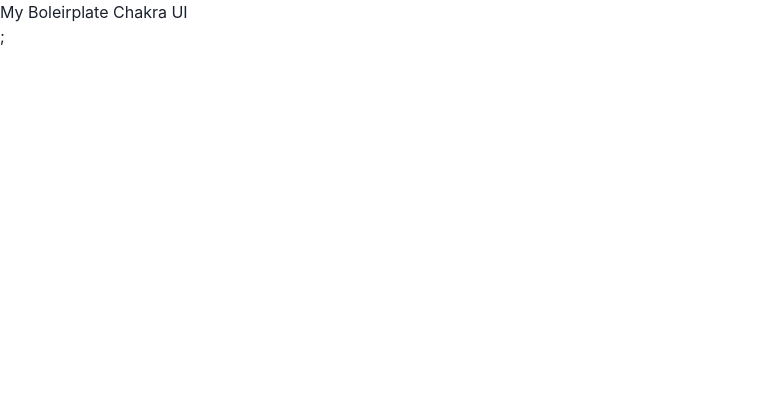
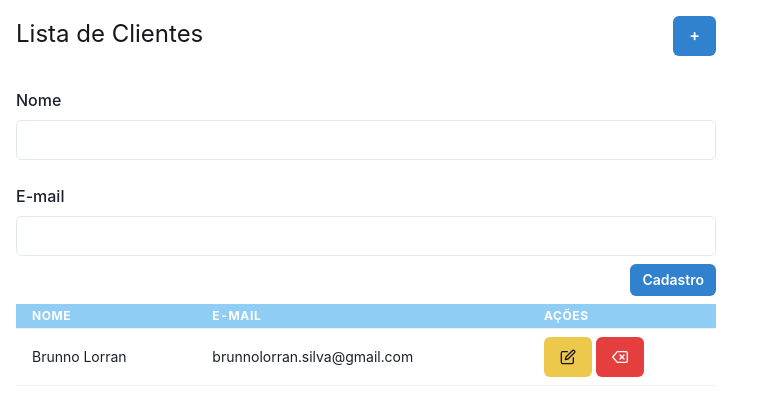
Before and after one commit to brunnolorran/crud-nextjs, a Next.js app: page / in a window 1280 px wide. Shown: the top 416 px of the page, without its empty margins (0-778 px from the left). Built offline with nearby package versions, Linux system fonts and the light colour scheme.

Commit message:
created index

```diff
--- a/package.json
+++ b/package.json
@@ -15,7 +15,8 @@
     "framer-motion": "^6",
     "next": "12.1.2",
     "react": "18.0.0",
-    "react-dom": "18.0.0"
+    "react-dom": "18.0.0",
+    "react-icons": "^4.3.1"
   },
   "devDependencies": {
     "eslint": "^8.12.0",
--- a/src/pages/index.js
+++ b/src/pages/index.js
@@ -1,7 +1,81 @@
+import {
+  Button,
+  Flex,
+  Text,
+  Box,
+  FormControl,
+  FormLabel,
+  Input,
+  VStack,
+  Table,
+  Thead,
+  Tbody,
+  Tfoot,
+  Tr,
+  Th,
+  Td,
+  Tooltip,
+  TableContainer
+} from '@chakra-ui/react';
+
+import { FiEdit, FiDelete } from 'react-icons/fi';
+
 export default function Index() {
   return (
-    <>
-      <h1>My Boleirplate Chakra UI</h1>;
-    </>
+    <Box w={700} margin={4}>
+      <Flex color={'white'} justifyContent={'space-between'} marginY={4}>
+        <Text color={'black'} fontSize={'2xl'}>
+          Lista de Clientes
+        </Text>
+        <Button colorScheme={'blue'}>+</Button>
+      </Flex>
+
+      <VStack marginY={2}>
+        <FormControl marginY="1rem">
+          <FormLabel>Nome</FormLabel>
+          <Input type="text" />
+        </FormControl>
+
+        <FormControl marginY="1rem">
+          <FormLabel>E-mail</FormLabel>
+          <Input type="email" />
+        </FormControl>
+
+        <Button colorScheme="blue" size="sm" alignSelf={'flex-end'}>
+          Cadastro
+        </Button>
+      </VStack>
+      <TableContainer>
+        <Table size="sm">
+          <Thead bgColor={'blue.200'}>
+            <Tr>
+              <Th textColor={'white'}>Nome</Th>
+              <Th textColor={'white'}>E-mail</Th>
+              <Th textColor={'white'}>Ações</Th>
+            </Tr>
+          </Thead>
+          <Tbody>
+            <Tr>
+              <Td>Brunno Lorran</Td>
+              <Td>brunnolorran.silva@gmail.com</Td>
+              <Td>
+                <Flex>
+                  <Tooltip label={'Editar'}>
+                    <Button colorScheme={'yellow'} mr={1}>
+                      <FiEdit />
+                    </Button>
+                  </Tooltip>
+                  <Tooltip label={'Deletar'}>
+                    <Button colorScheme={'red'}>
+                      <FiDelete />
+                    </Button>
+                  </Tooltip>
+                </Flex>
+              </Td>
+            </Tr>
+          </Tbody>
+        </Table>
+      </TableContainer>
+    </Box>
   );
 }
```
Also changed, not shown: .eslintrc.js, 1 other file (tests, documents, lock files or other folders).
